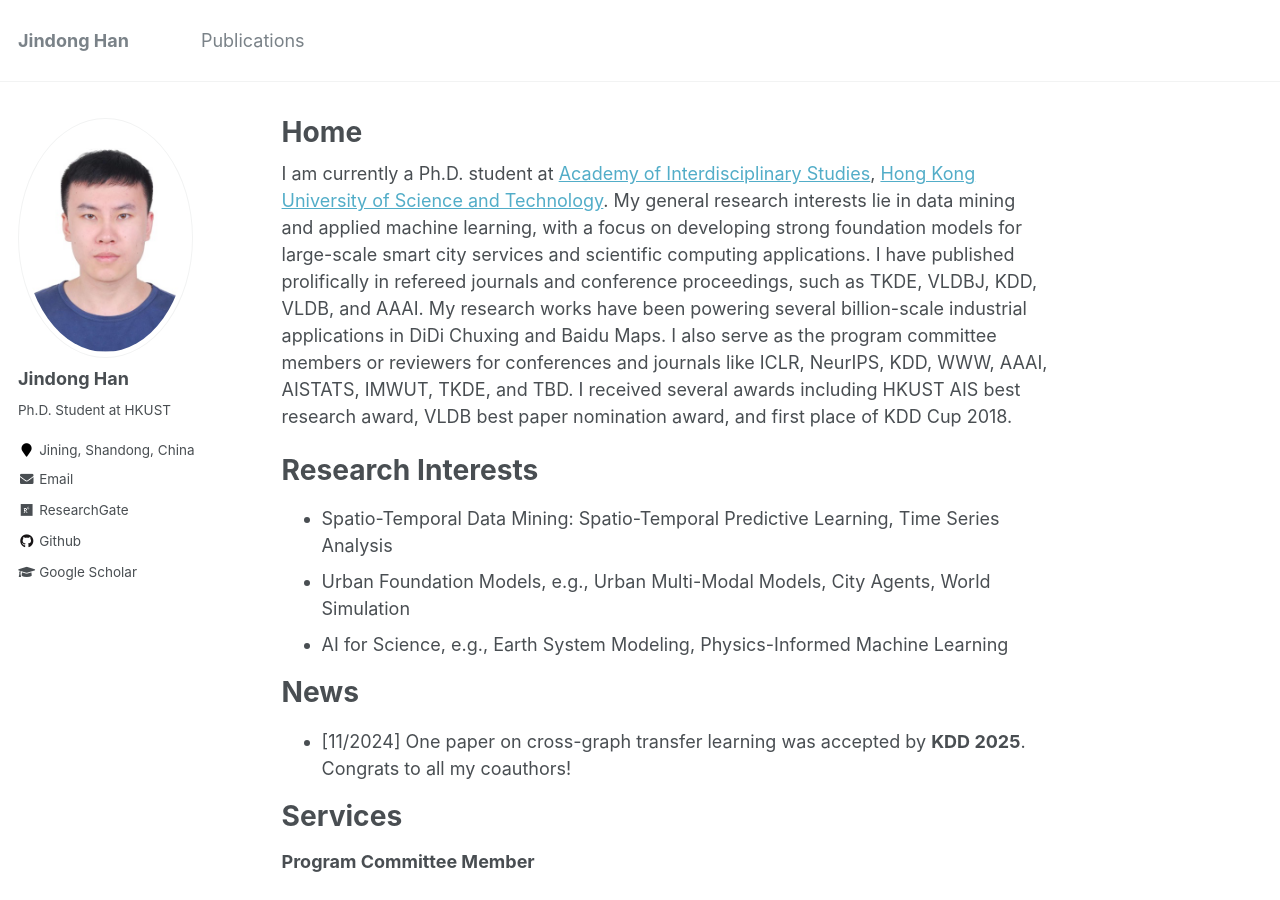
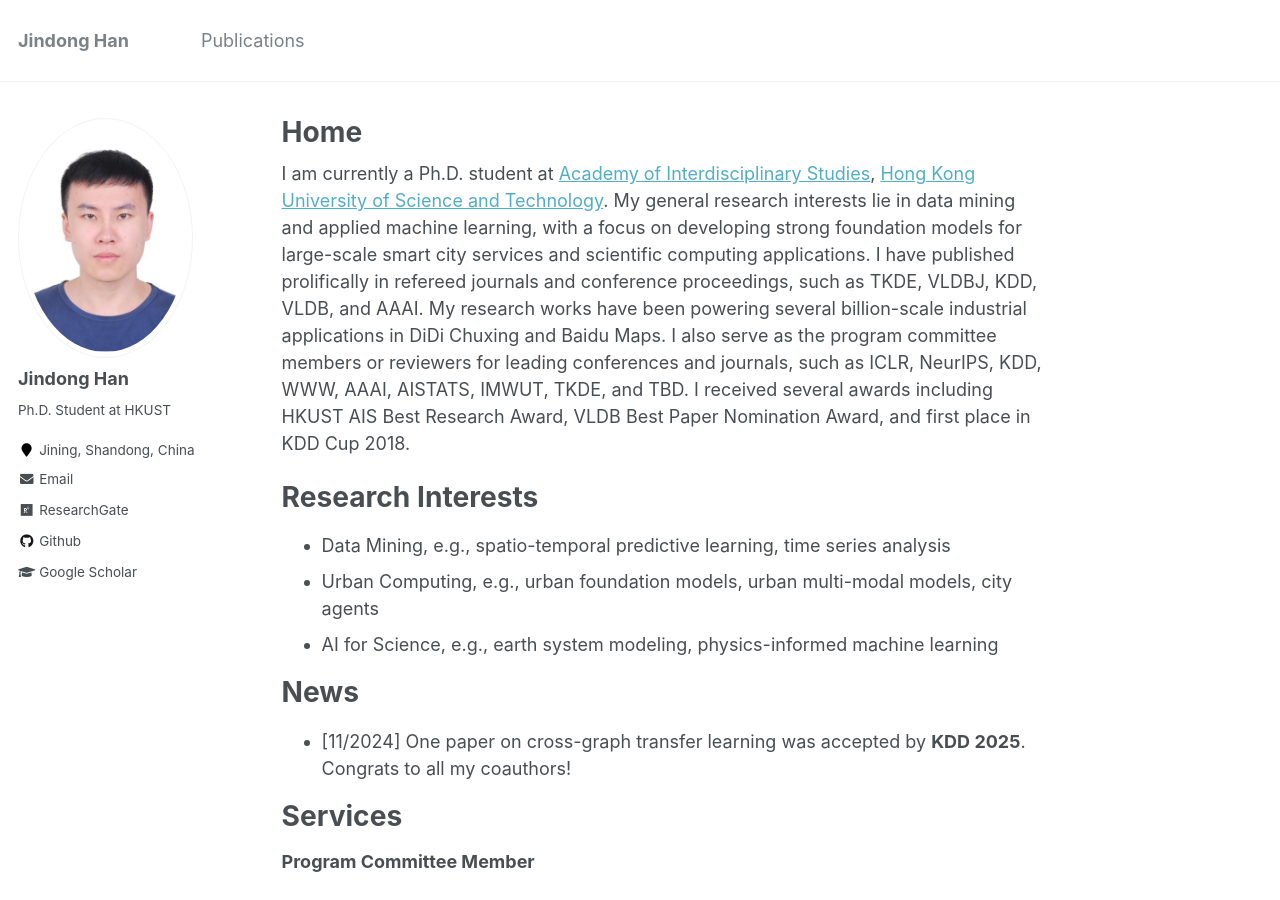
Before and after one commit to jhanao-hkust/jhanao-hkust.github.io, a Jekyll site: the page built from _pages/about.md, in a window 1280 px wide and 900 px high. Built offline with Jekyll 4.4.1, drawn with Linux system fonts in a browser that asks for light colours.

Commit message:
Update about.md

```diff
--- a/_pages/about.md
+++ b/_pages/about.md
@@ -8,12 +8,12 @@ redirect_from:
   - /about.html
 ---
 
-I am currently a Ph.D. student at [Academy of Interdisciplinary Studies](https://ais.hkust.edu.hk/), [Hong Kong University of Science and Technology](https://hkust.edu.hk/). My general research interests lie in data mining and applied machine learning, with a focus on developing strong foundation models for large-scale smart city services and scientific computing applications. I have published prolifically in refereed journals and conference proceedings, such as TKDE, VLDBJ, KDD, VLDB, and AAAI. My research works have been powering several billion-scale industrial applications in DiDi Chuxing and Baidu Maps. I also serve as the program committee members or reviewers for conferences and journals like ICLR, NeurIPS, KDD, WWW, AAAI, AISTATS, IMWUT, TKDE, and TBD. I received several awards including HKUST AIS best research award, VLDB best paper nomination award, and first place of KDD Cup 2018.
+I am currently a Ph.D. student at [Academy of Interdisciplinary Studies](https://ais.hkust.edu.hk/), [Hong Kong University of Science and Technology](https://hkust.edu.hk/). My general research interests lie in data mining and applied machine learning, with a focus on developing strong foundation models for large-scale smart city services and scientific computing applications. I have published prolifically in refereed journals and conference proceedings, such as TKDE, VLDBJ, KDD, VLDB, and AAAI. My research works have been powering several billion-scale industrial applications in DiDi Chuxing and Baidu Maps. I also serve as the program committee members or reviewers for leading conferences and journals, such as ICLR, NeurIPS, KDD, WWW, AAAI, AISTATS, IMWUT, TKDE, and TBD. I received several awards including HKUST AIS Best Research Award, VLDB Best Paper Nomination Award, and first place in KDD Cup 2018.
 
 # Research Interests
-* Spatio-Temporal Data Mining: Spatio-Temporal Predictive Learning, Time Series Analysis
-* Urban Foundation Models, e.g., Urban Multi-Modal Models, City Agents, World Simulation
-* AI for Science, e.g., Earth System Modeling, Physics-Informed Machine Learning
+* Data Mining, e.g., spatio-temporal predictive learning, time series analysis
+* Urban Computing, e.g., urban foundation models, urban multi-modal models, city agents
+* AI for Science, e.g., earth system modeling, physics-informed machine learning
 
 # News
 
```
